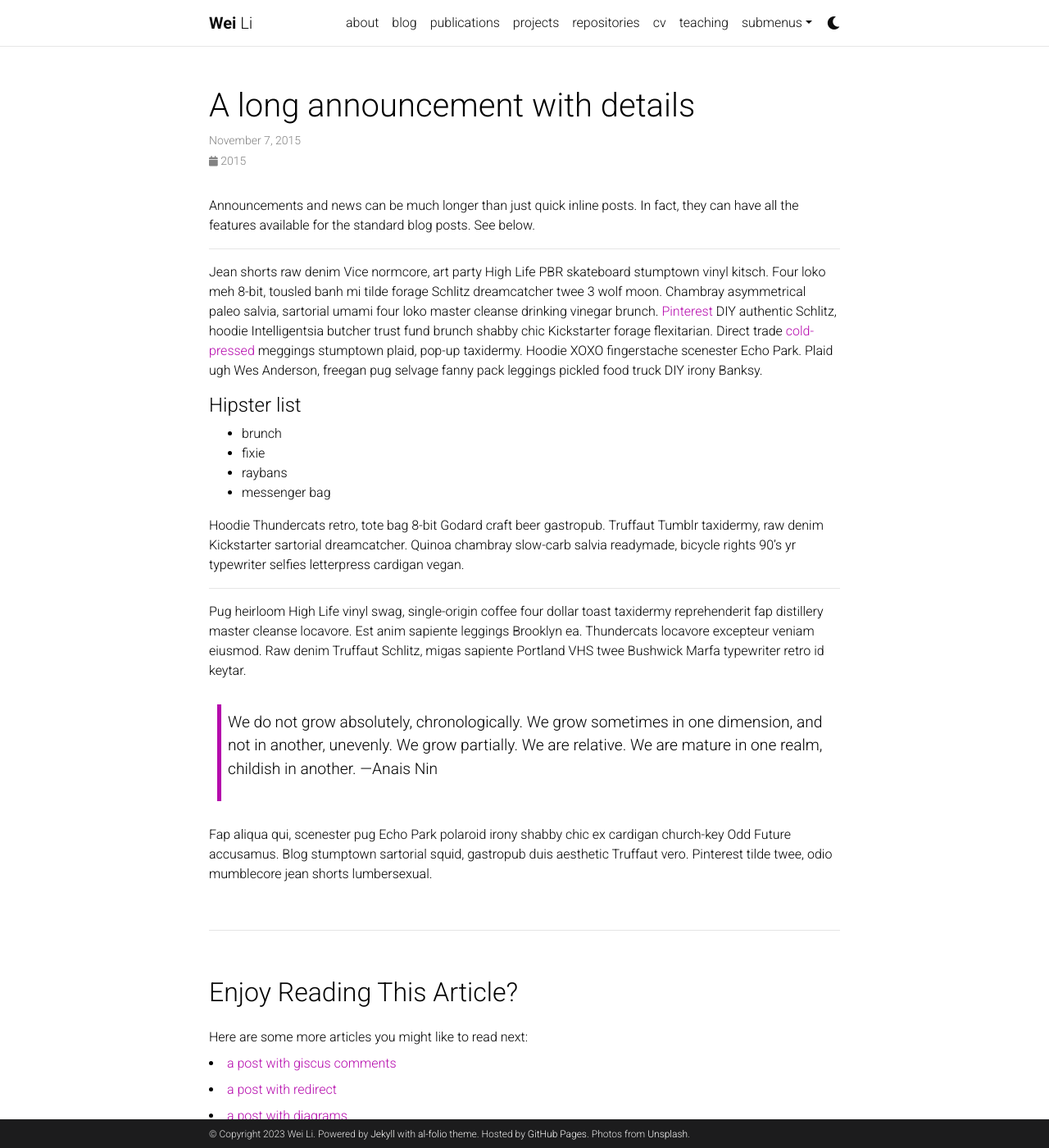
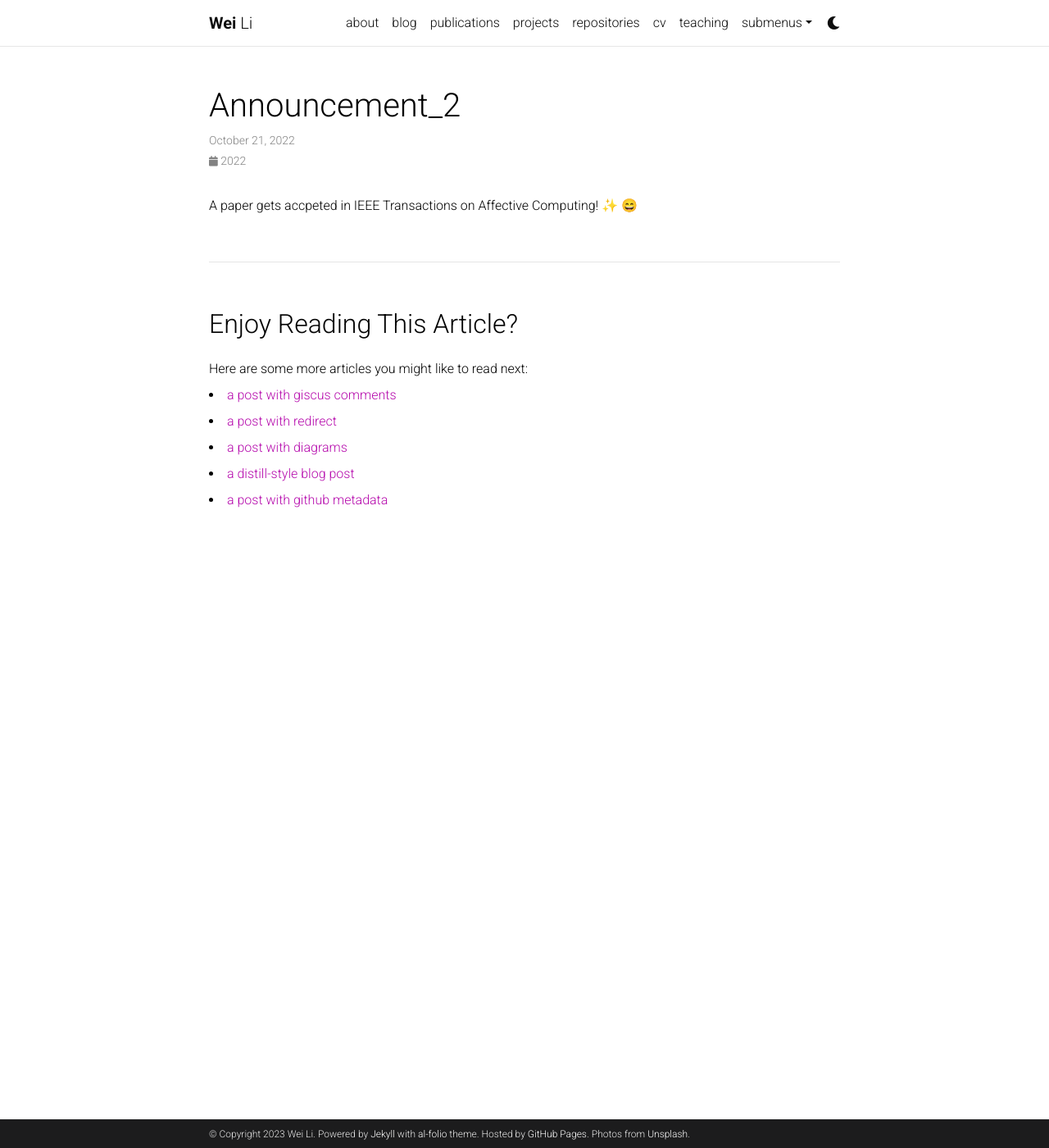
Before and after one commit to Maxwe11y/Maxwe11y.github.io, a Jekyll site: the page built from _news/announcement_2.md, in a window 1280 px wide and 1400 px high. Shown: the whole window at 82% size. Built offline with Jekyll 4.4.1, drawn with Linux system fonts in a browser that asks for light colours; emoji names are drawn with the system emoji font; comment, search, counter and statistics services are not loaded; a style sheet for code colours, icons or effects is not loaded.

Commit message:
Update announcement_2.md

```diff
--- a/_news/announcement_2.md
+++ b/_news/announcement_2.md
@@ -1,31 +1,7 @@
 ---
 layout: post
-title: A long announcement with details
-date: 2015-11-07 16:11:00-0400
-inline: false
+date: 2022-10-21 16:11:00-0400
+inline: True
 ---
 
-Announcements and news can be much longer than just quick inline posts. In fact, they can have all the features available for the standard blog posts. See below.
-
-***
-
-Jean shorts raw denim Vice normcore, art party High Life PBR skateboard stumptown vinyl kitsch. Four loko meh 8-bit, tousled banh mi tilde forage Schlitz dreamcatcher twee 3 wolf moon. Chambray asymmetrical paleo salvia, sartorial umami four loko master cleanse drinking vinegar brunch. <a href="https://www.pinterest.com">Pinterest</a> DIY authentic Schlitz, hoodie Intelligentsia butcher trust fund brunch shabby chic Kickstarter forage flexitarian. Direct trade <a href="https://en.wikipedia.org/wiki/Cold-pressed_juice">cold-pressed</a> meggings stumptown plaid, pop-up taxidermy. Hoodie XOXO fingerstache scenester Echo Park. Plaid ugh Wes Anderson, freegan pug selvage fanny pack leggings pickled food truck DIY irony Banksy.
-
-#### Hipster list
-<ul>
-    <li>brunch</li>
-    <li>fixie</li>
-    <li>raybans</li>
-    <li>messenger bag</li>
-</ul>
-
-Hoodie Thundercats retro, tote bag 8-bit Godard craft beer gastropub. Truffaut Tumblr taxidermy, raw denim Kickstarter sartorial dreamcatcher. Quinoa chambray slow-carb salvia readymade, bicycle rights 90's yr typewriter selfies letterpress cardigan vegan.
-
-***
-
-Pug heirloom High Life vinyl swag, single-origin coffee four dollar toast taxidermy reprehenderit fap distillery master cleanse locavore. Est anim sapiente leggings Brooklyn ea. Thundercats locavore excepteur veniam eiusmod. Raw denim Truffaut Schlitz, migas sapiente Portland VHS twee Bushwick Marfa typewriter retro id keytar.
-
-> We do not grow absolutely, chronologically. We grow sometimes in one dimension, and not in another, unevenly. We grow partially. We are relative. We are mature in one realm, childish in another.
-> —Anais Nin
-
-Fap aliqua qui, scenester pug Echo Park polaroid irony shabby chic ex cardigan church-key Odd Future accusamus. Blog stumptown sartorial squid, gastropub duis aesthetic Truffaut vero. Pinterest tilde twee, odio mumblecore jean shorts lumbersexual.
+A paper gets accpeted in IEEE Transactions on Affective Computing! :sparkles: :smile:
```
